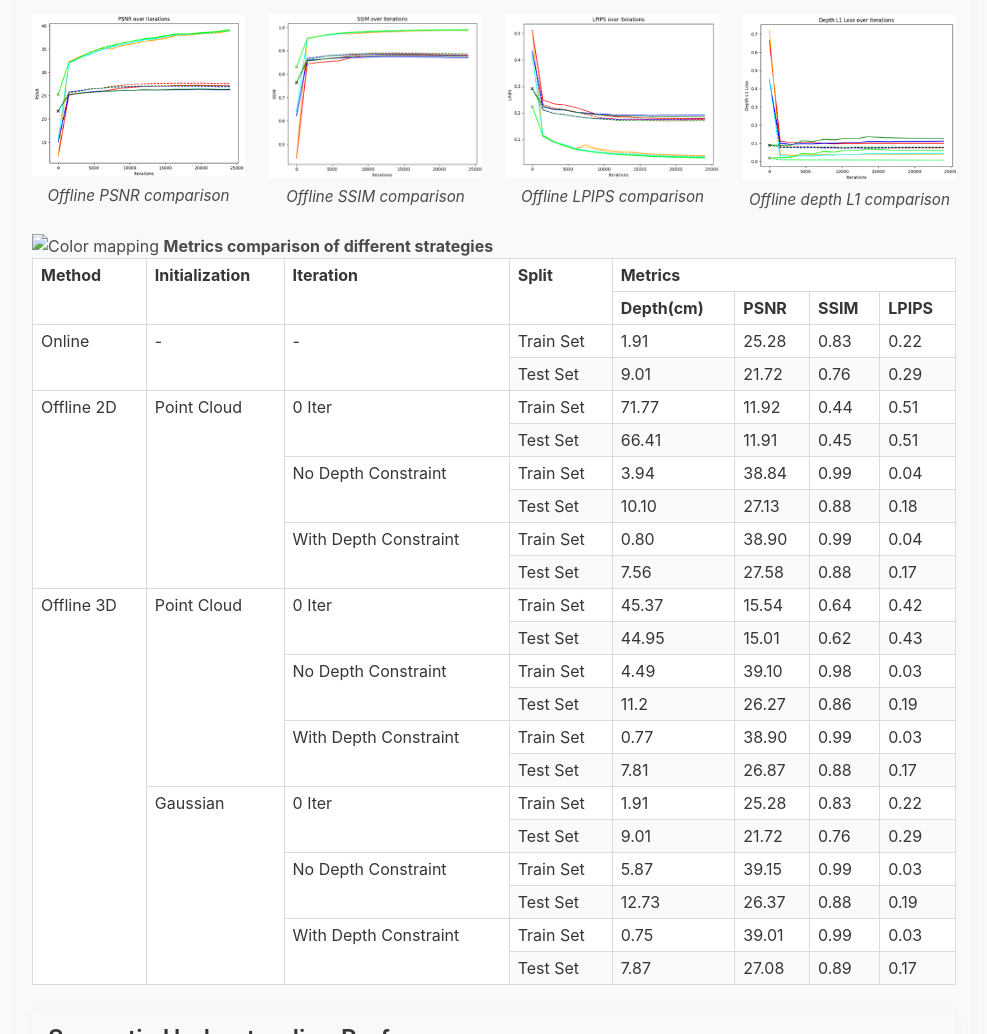
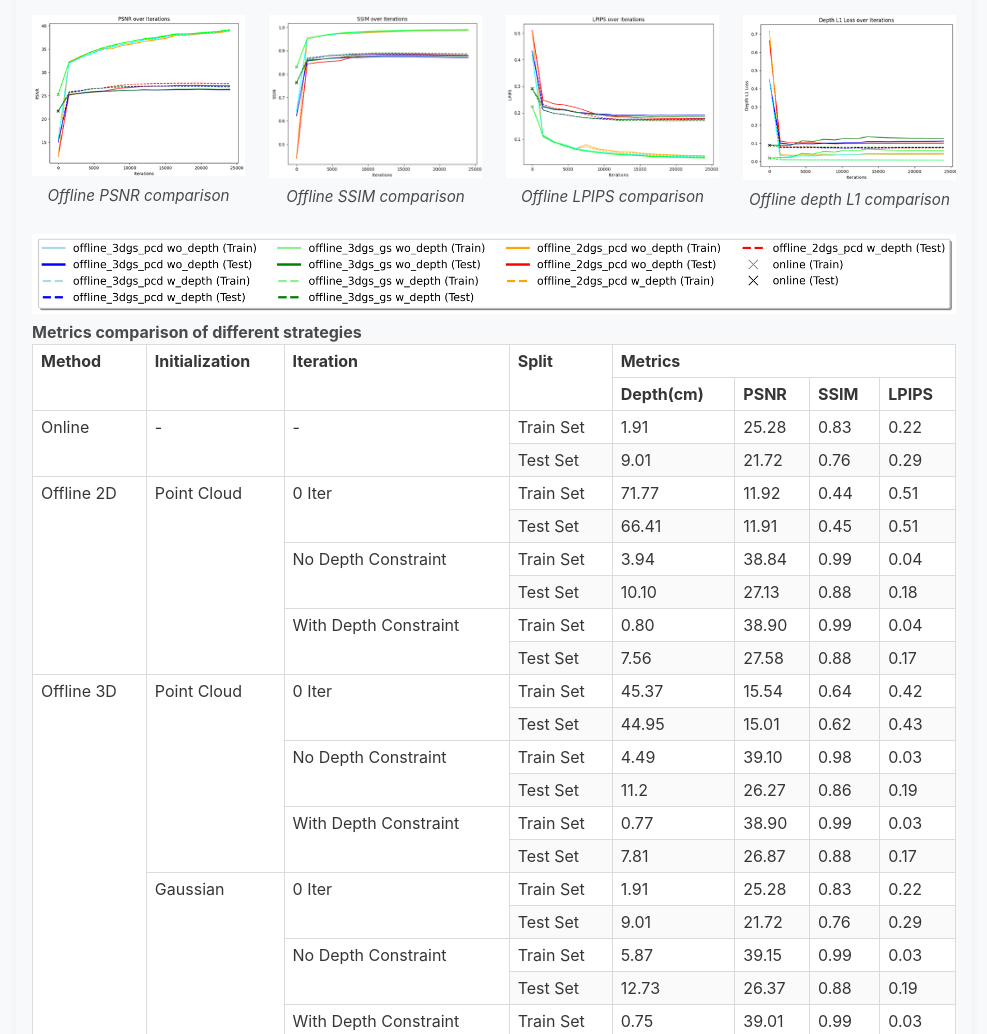
Before and after one commit to Laura-Ting/OpenGS-page, a plain HTML site: page en.html in a window 1280 px wide. Shown: the part 3366-4400 px from the top of the page, without its empty margins (146-1133 px from the left). Drawn offline with nearby package versions, Linux system fonts and the light colour scheme.

Commit message:
fix little bug(colobar-en) in switch language

```diff
--- a/en.html
+++ b/en.html
@@ -512,7 +512,7 @@
             <p class="is-italic has-text-centered">Offline depth L1 comparison</p>
           </div>
         </div>
-        <img src="media/en/colobar-en.png" alt="Color mapping">
+        <img src="media/en/colorbar-en.png" alt="Color mapping">
   <b>Metrics comparison of different strategies</b>
   <div class="table-container">
     <table class="table is-bordered is-striped is-narrow is-hoverable is-fullwidth">
```
